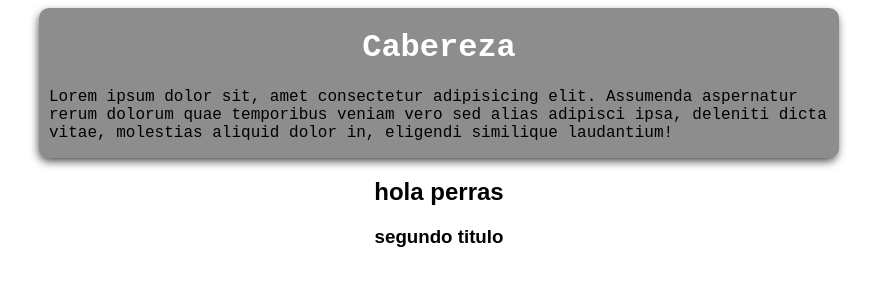
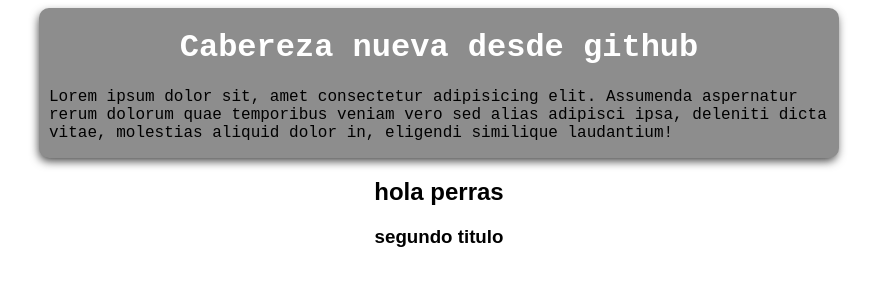
Before and after one commit to binary7777/hyperblog, a plain HTML site: page blog.html in a window 1280 px wide. Shown: the whole page, without its empty margins (201-1076 px from the left). Drawn offline with Linux system fonts and the light colour scheme.

Commit message:
nuevo titulo de gihhub
porque me dio la gana

```diff
--- a/blog.html
+++ b/blog.html
@@ -32,7 +32,7 @@
     <body>
         <header>
             <div class="title">
-                <h1>Cabereza </h1>
+                <h1>Cabereza nueva desde github</h1>
                 <p>Lorem ipsum dolor sit, amet consectetur adipisicing elit. Assumenda aspernatur rerum dolorum quae temporibus veniam vero sed alias adipisci ipsa, deleniti dicta vitae, molestias aliquid dolor in, eligendi similique laudantium!</p>
             </div>
         </header>
```
